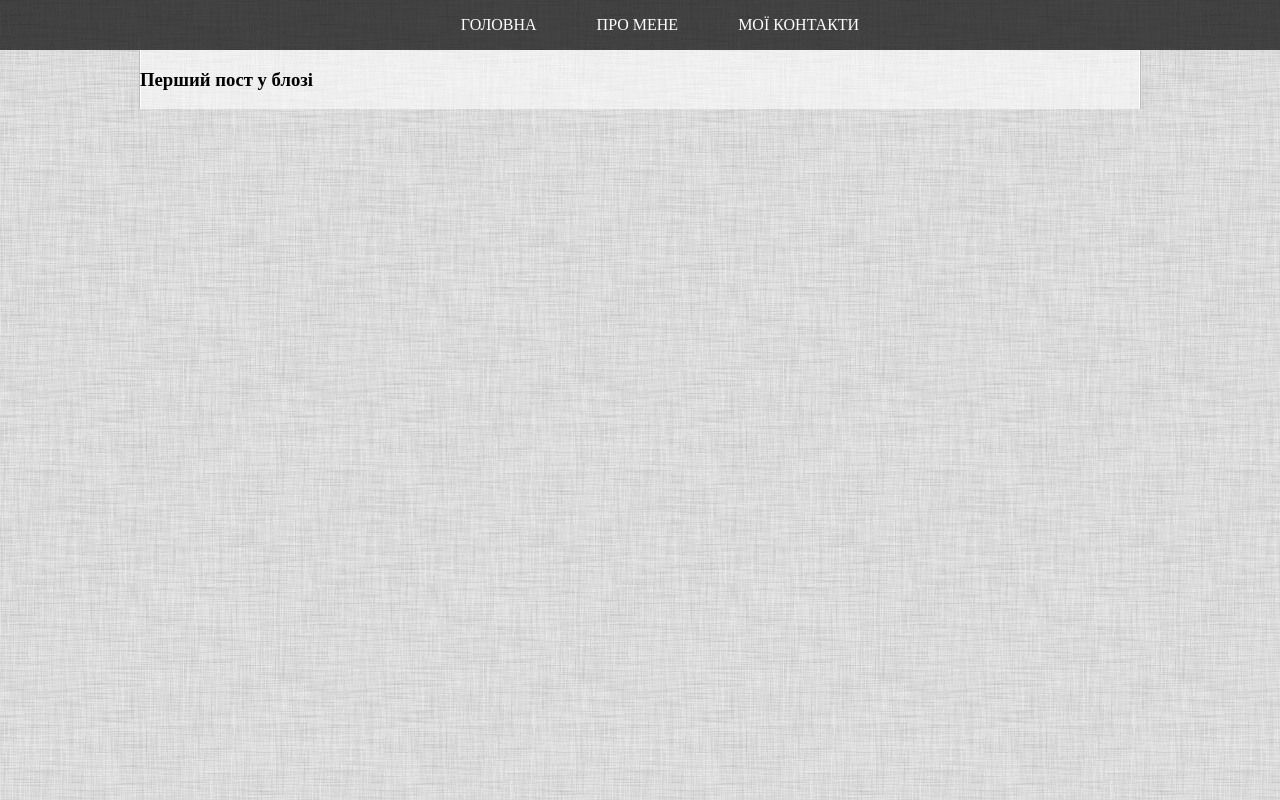
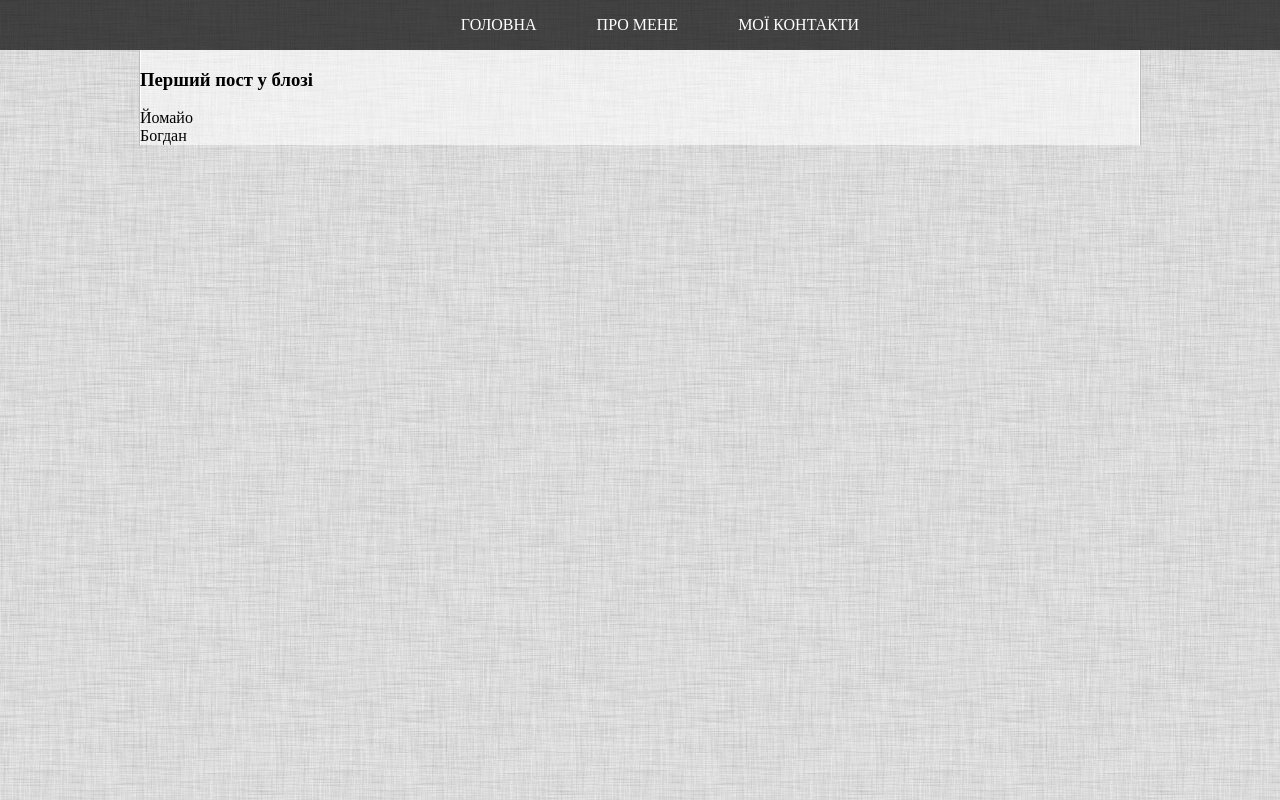
Before and after one commit to BohdanRomaniuk/First-website, a plain HTML site: page index.html in a window 1280 px wide. Drawn offline with Linux system fonts and the light colour scheme.

Commit message:
local edition

```diff
--- a/index.html
+++ b/index.html
@@ -21,7 +21,14 @@
   </tbody>
 </table>
 <div id="main-container">
-  <h3>Перший пост у блозі</h3>
+	<div class="post-container">
+		<h3>Перший пост у блозі</h3>
+		<div class="post-text">
+			Йомайо
+			<div class="post-date"> </div>
+			<div class="poster">Богдан</div>
+		</div>
+	</div>
 </div>
 </body>
 </html>
```
